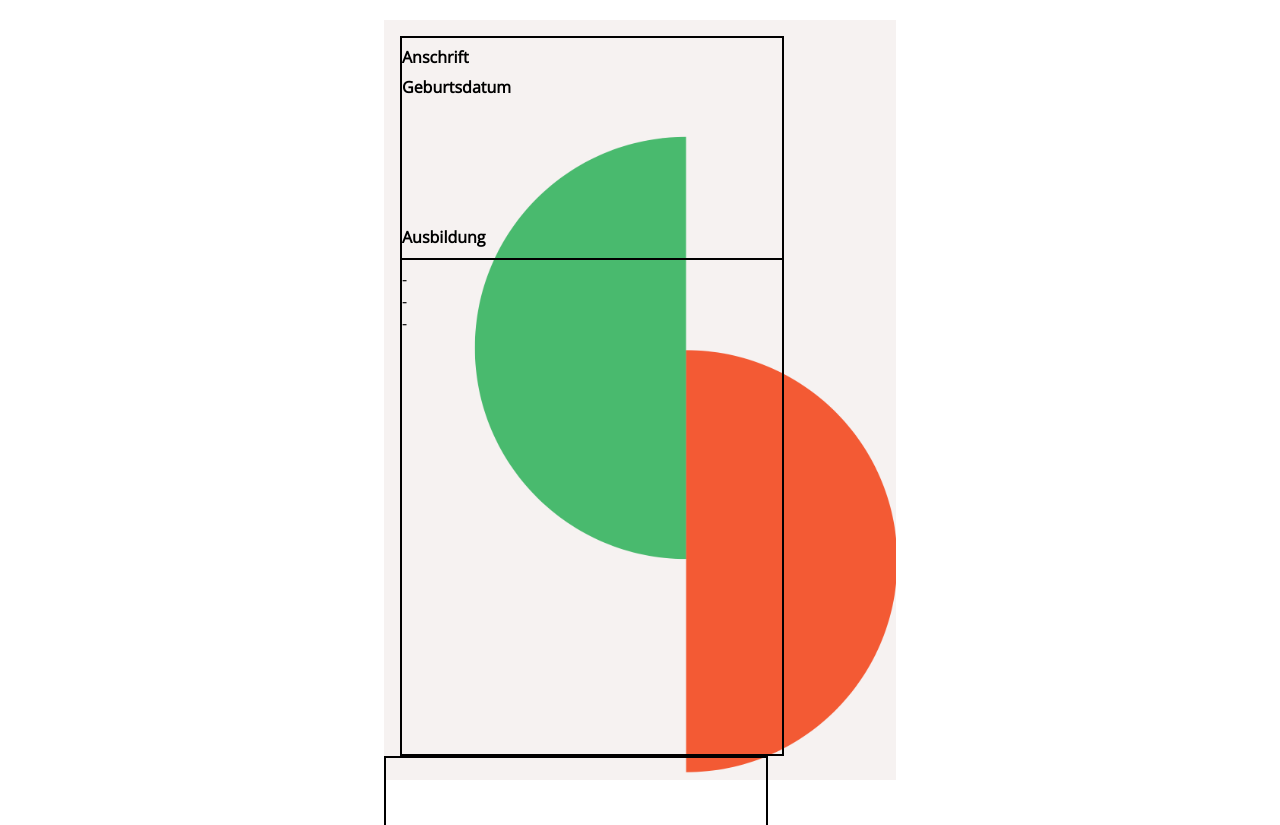
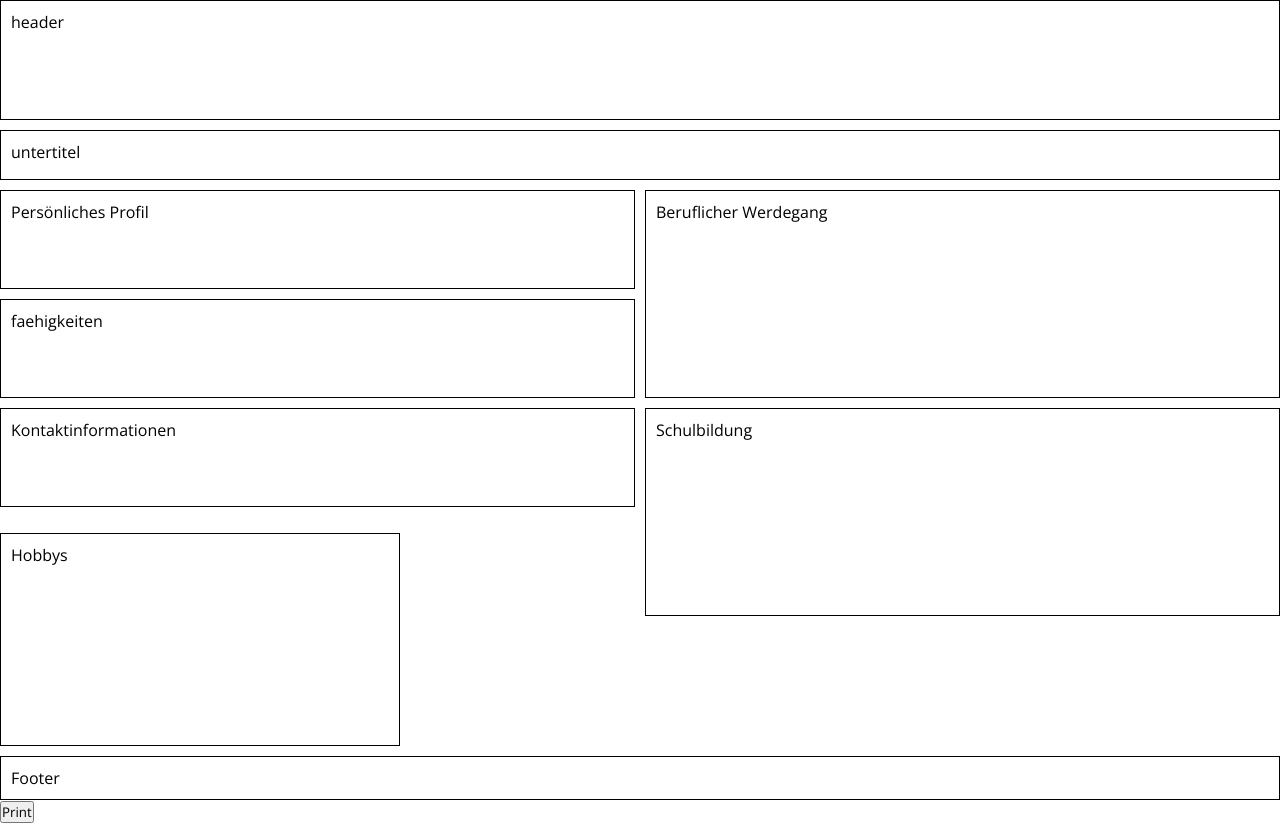
Before and after one commit to Jackeline-Matos/Lebenslauf, a React (Create React App) app in the folder lebenslauf/: page /templateeins in a window 1280 px wide. Shown: the top 825 px of the page. Built offline with nearby package versions, Linux system fonts and the light colour scheme.

Commit message:
templateeins

```diff
--- a/lebenslauf/package.json
+++ b/lebenslauf/package.json
@@ -17,6 +17,7 @@
     "react-router-dom": "^6.4.2",
     "react-scripts": "5.0.1",
     "react-select": "^5.5.4",
+    "react-to-print": "^2.14.7",
     "web-vitals": "^2.1.4"
   },
   "scripts": {
--- a/lebenslauf/src/components/TemplateEins.css
+++ b/lebenslauf/src/components/TemplateEins.css
@@ -6,71 +6,65 @@
   box-sizing: border-box;
   font-family: "Open Sans", sans-serif;
 }
-.ul {
-  list-style-type: none;
+.containerTemplateEins {
+  width: 100%;
+  height: 100vh;
+  display: grid;
+  grid-template-columns: repeat(4, 1fr);
+  grid-template-rows: 120px 50px 1fr 1fr 1fr 1fr 120px;
+  gap: 10px;
+
+  box-sizing: border-box;
 }
-.boxEins {
-  display: grid;
-  align-items: center;
-  justify-content: center;
-  align-self: center;
-  height: 100vh;
-  width: 100vw;
+.containerTemplateEins div {
+  padding: 10px;
+  border: 1px solid black;
 }
-
-.boxEins .innerBoxEins {
-  width: 40vw;
-  height: 95vh;
-  /* aspect-ratio: 0.5; */
-  background-image: url("../images/HinterGrundTemplateEins.png");
-  background-position: center;
-  background-repeat: no-repeat;
-  background-size: cover;
-  position: relative;
-  margin: 0;
+.header {
+  grid-column-start: 1;
+  grid-column-end: 5;
 }
-.hTemplateEins {
-  font-family: "Barlow Condensed", sans-serif;
-  padding-top: 0;
+.untertitel {
+  grid-column-start: 1;
+  grid-column-end: 5;
 }
-/* .block_1 {
-  width: fit-content;
-
-} */
-.hauptBox {
-  display: flex;
-  flex-direction: column;
+.contentLinksTemplateEins {
+  grid-column-start: 1;
+  grid-column-end: 3;
+  grid-row-start: 3;
+  grid-row-end: span 1;
 }
-.templateEins {
-  padding-bottom: 10px;
-  border-bottom: 2px solid #000; /* whichever color you prefer */
+.contentRechtsTemplateEins {
+  grid-column-start: 3;
+  grid-column-end: 5;
+  grid-row-start: 3;
+  grid-row-end: span 2;
 }
-.linkeBox {
-  border: 2px black solid;
-  width: 30vw;
-  margin-left: 1rem;
-  height: 90vh;
+.faehigkeiten {
+  grid-column-start: 1;
+  grid-column-end: 3;
+  grid-row-start: 4;
+  grid-row-end: span 1;
 }
-.strong {
-  margin-top: 0.5rem;
+.kontaktinformationen {
+  grid-column-start: 1;
+  grid-column-end: 3;
+  grid-row-start: 5;
+  grid-row-end: span 1;
 }
-.block {
-  margin-top: 8rem;
+.schulbildung {
+  grid-column-start: 3;
+  grid-column-end: 5;
+  grid-row-start: 5;
+  grid-row-end: span 2;
 }
-.rechteBox {
-  border: 2px black solid;
-  width: 30vw;
-  height: 90vh;
+.hobbies {
+  grid-column-start: 1;
+  grid-column-end: 4;
+  grid-row-start: 6;
+  grid-row-end: span 2;
 }
-.kringel {
-  width: 35%;
-  height: 55%;
-
-  position: absolute;
-  bottom: 4rem;
-
-  right: 46rem;
+.footerTemplateEins {
+  grid-column-start: 1;
+  grid-column-end: 5;
 }
-.mitKringel {
-  position: relative;
-}
--- a/lebenslauf/src/components/TemplateEins.js
+++ b/lebenslauf/src/components/TemplateEins.js
@@ -1,9 +1,17 @@
 import "./TemplateEins.css";
 import UserContext from "../context/UserContext";
 import { useContext } from "react";
-import { useEffect } from "react";
+import { useEffect, useRef } from "react";
+import { useReactToPrint } from "react-to-print";
 const TemplateEins = () => {
+  const componentRef = useRef();
+  const handlePrint = useReactToPrint({
+    content: () => componentRef.current,
+    documentTitle: "lebenslauf",
+    onAfterPrint: () => alert("Print success"),
+  });
   const [user, setUser] = useContext(UserContext);
+
   useEffect(() => {
     const userData = JSON.parse(localStorage.getItem("data"));
 
@@ -34,77 +42,22 @@ const TemplateEins = () => {
   console.log(beruf);
   return (
     <>
-      {" "}
-      <div class="boxEins">
-        <div className="innerBoxEins">
-          <div className="hauptBox">
-            <h1 className="hTemplateEins">
-              {user.name.toUpperCase()} {user.vorname.toUpperCase()}
-            </h1>
-            <div className="rechteUndLinke">
-              <div className="linkeBox">
-                <ul className="ul">
-                  <li className="strong">
-                    {" "}
-                    <strong>Anschrift</strong>{" "}
-                  </li>
-                  <li>
-                    {user.strasse}
-                    {user.hausnummer}
-                  </li>
-                  <li>
-                    {user.plz}
-                    {user.stadt}
-                  </li>
-                </ul>
-                <ul className="ul">
-                  <li className="strong">
-                    <strong>Geburtsdatum</strong>{" "}
-                  </li>
-                  <li>{user.born}</li>
-                </ul>
-                <div className="mitKringel">
-                  {" "}
-                  <ul className="ul">
-                    <li className="strong">{user.mail}</li>
-                    <li>{user.tel}</li>
-                  </ul>
-                </div>
-                {/* <img
-                  className="kringel"
-                  src={require("../images/KringelTemplateEins.png")}
-                  alt="Kringel"
-
-                /> */}
-                <div class="block_1 templateEins">
-                  {" "}
-                  <h4 className="block">Ausbildung</h4>
-                </div>
-                <ul className="ul">
-                  <li className="strong">
-                    <strong>{user.schulForm}</strong>{" "}
-                  </li>
-                  <li>{user.ausbildung}</li>
-                </ul>
-                {beruf.map((item) => (
-                  <ul className="ul">
-                    <li>{item.stellen}</li>
-                    <li>
-                      {item.start}-{item.end}
-                    </li>
-                    <li>{item.unternehmen}</li>
-                  </ul>
-                ))}
-              </div>
-              <div className="rechteBox">
-                <div class="block_1 templateEins">
-                  {" "}
-                  <h4 className="block">Kenntnisse</h4>
-                </div>
-              </div>
-            </div>
-          </div>
+      <div
+        ref={componentRef}
+        style={{ width: "100%", height: window.innerHeight }}
+      >
+        <div className="containerTemplateEins">
+          <div className="header">header</div>
+          <div className="untertitel">untertitel</div>
+          <div className="contentLinksTemplateEins">Persönliches Profil</div>
+          <div className="contentRechtsTemplateEins">Beruflicher Werdegang</div>
+          <div className="faehigkeiten">faehigkeiten</div>{" "}
+          <div className="kontaktinformationen">Kontaktinformationen</div>
+          <div className="schulbildung">Schulbildung</div>
+          <div className="hobbies">Hobbys</div>
+          <div className="footerTemplateEins">Footer</div>
         </div>
+        <button onClick={handlePrint}>Print</button>
       </div>
     </>
   );
```
Also changed, not shown: 1 other file (tests, documents, lock files or other folders).
